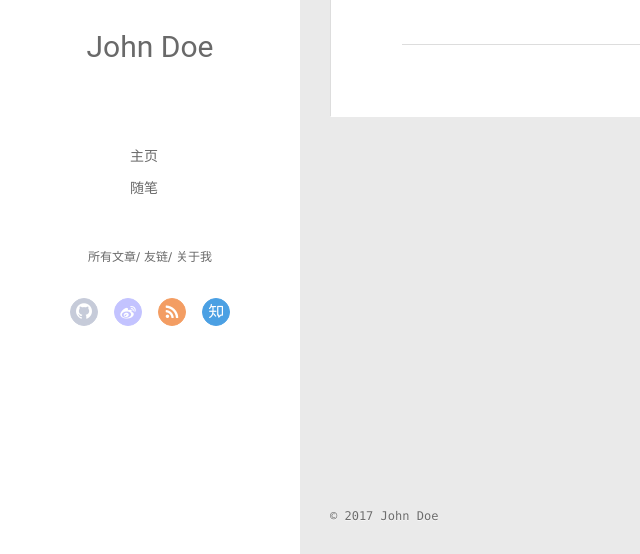
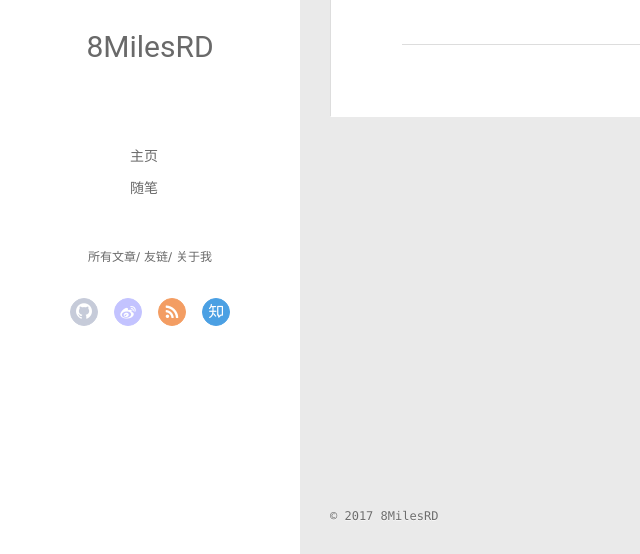
Before and after one commit to Hanniballol/Hanniballol.github.io, a plain HTML site: page 2017/11/23/试试水/index.html in a window 1280 px wide. Shown: the part 243-797 px from the top of the page, 0-640 px from the left. Drawn offline with Linux system fonts and the light colour scheme; no server answers.

Commit message:
Site updated: 2017-11-23 13:15:42

```diff
--- a/2017/11/23/试试水/index.html
+++ b/2017/11/23/试试水/index.html
@@ -46,7 +46,7 @@
 			<img src="https://raw.githubusercontent.com/Hanniballol/Hanniballol.github.io/master/imageRes/head_icon.jpg" class="js-avatar">
 		</a>
 		<hgroup>
-		  <h1 class="header-author"><a href="/">John Doe</a></h1>
+		  <h1 class="header-author"><a href="/">8MilesRD</a></h1>
 		</hgroup>
 
 
@@ -104,7 +104,7 @@
 				<img src="https://raw.githubusercontent.com/Hanniballol/Hanniballol.github.io/master/imageRes/head_icon.jpg" class="js-avatar">
 			</div>
 			<hgroup>
-			  <h1 class="header-author js-header-author">John Doe</h1>
+			  <h1 class="header-author js-header-author">8MilesRD</h1>
 			</hgroup>
 
 
@@ -298,7 +298,7 @@
   <div class="outer">
     <div id="footer-info">
     	<div class="footer-left">
-    		&copy; 2017 John Doe
+    		&copy; 2017 8MilesRD
     	</div>
       	<div class="footer-right">
       		<a href="http://hexo.io/" target="_blank">Hexo</a>  Theme <a href="https://github.com/litten/hexo-theme-yilia" target="_blank">Yilia</a> by Litten
```
Also changed, not shown: archives/2017/11/index.html (+3 -3 lines), archives/2017/index.html (+3 -3 lines), archives/index.html (+3 -3 lines), index.html (+3 -3 lines).
